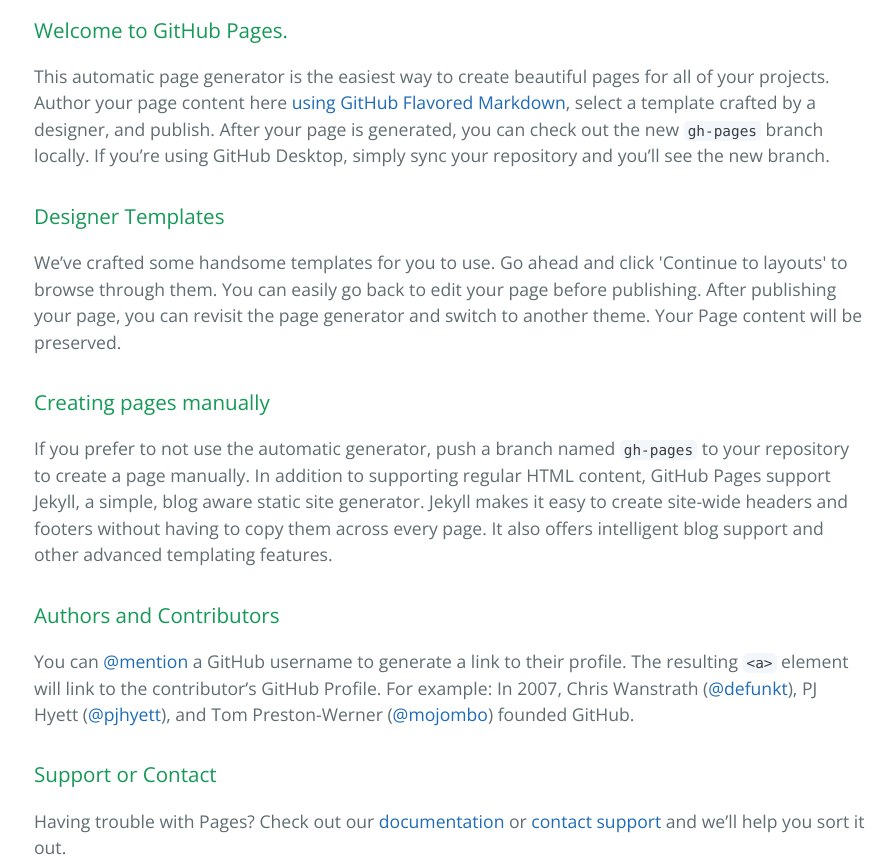
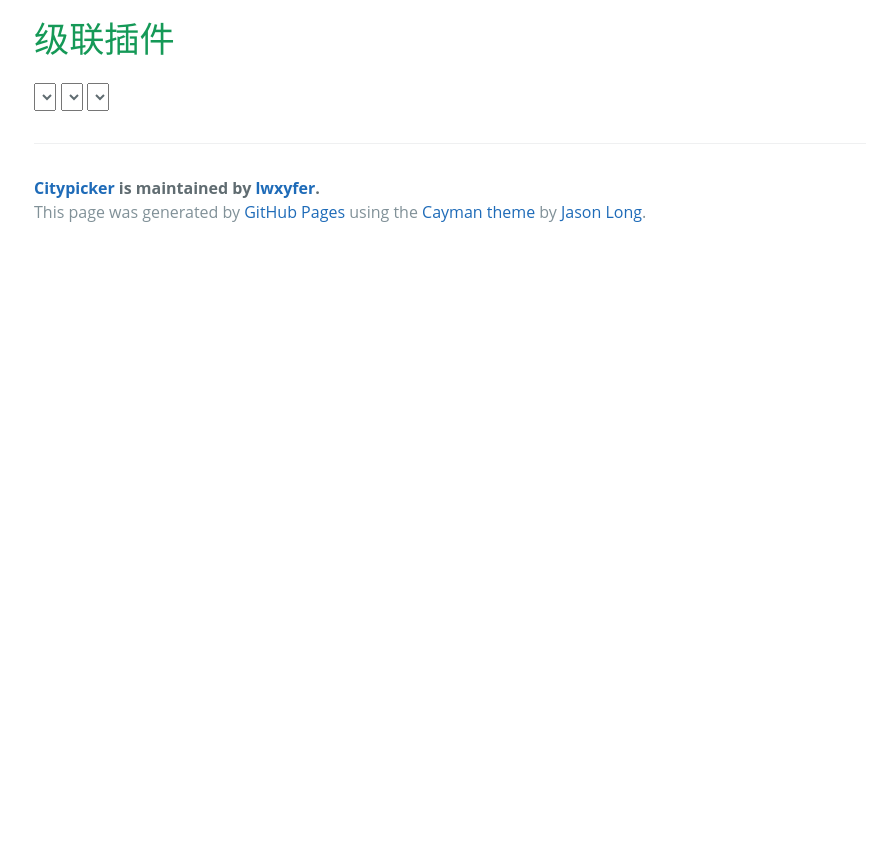
Before and after one commit to lwxyfer/citypicker, a plain HTML site: page index.html in a window 1280 px wide. Shown: the part 400-1264 px from the top of the page, without its empty margins (190-1082 px from the left). After the commit the page ends 800 px from the top, so only its background shows below. Drawn offline with nearby package versions, Linux system fonts and the light colour scheme.

Commit message:
add info

```diff
--- a/index.html
+++ b/index.html
@@ -1,14 +1,21 @@
 <!DOCTYPE html>
 <html lang="en-us">
+
 <head>
     <meta charset="UTF-8">
     <title>Citypicker by lwxyfer</title>
     <meta name="viewport" content="width=device-width, initial-scale=1">
     <link rel="stylesheet" type="text/css" href="stylesheets/normalize.css" media="screen">
-    <link href='https://fonts.googleapis.com/css?family=Open+Sans:400,700' rel='stylesheet' type='text/css'>
     <link rel="stylesheet" type="text/css" href="stylesheets/stylesheet.css" media="screen">
     <link rel="stylesheet" type="text/css" href="stylesheets/github-light.css" media="screen">
+    <style>
+        h1,
+        p {
+            font-family: 'MicroSoft YaHei'
+        }
+    </style>
 </head>
+
 <body>
     <section class="page-header">
         <h1 class="project-name">Citypicker</h1>
@@ -19,30 +26,12 @@
     </section>
 
     <section class="main-content">
-      <h3>
-<a id="welcome-to-github-pages" class="anchor" href="#welcome-to-github-pages" aria-hidden="true"><span aria-hidden="true" class="octicon octicon-link"></span></a>Welcome to GitHub Pages.</h3>
-
-<p>This automatic page generator is the easiest way to create beautiful pages for all of your projects. Author your page content here <a href="https://guides.github.com/features/mastering-markdown/">using GitHub Flavored Markdown</a>, select a template crafted by a designer, and publish. After your page is generated, you can check out the new <code>gh-pages</code> branch locally. If you’re using GitHub Desktop, simply sync your repository and you’ll see the new branch.</p>
-
-<h3>
-<a id="designer-templates" class="anchor" href="#designer-templates" aria-hidden="true"><span aria-hidden="true" class="octicon octicon-link"></span></a>Designer Templates</h3>
-
-<p>We’ve crafted some handsome templates for you to use. Go ahead and click 'Continue to layouts' to browse through them. You can easily go back to edit your page before publishing. After publishing your page, you can revisit the page generator and switch to another theme. Your Page content will be preserved.</p>
-
-<h3>
-<a id="creating-pages-manually" class="anchor" href="#creating-pages-manually" aria-hidden="true"><span aria-hidden="true" class="octicon octicon-link"></span></a>Creating pages manually</h3>
-
-<p>If you prefer to not use the automatic generator, push a branch named <code>gh-pages</code> to your repository to create a page manually. In addition to supporting regular HTML content, GitHub Pages support Jekyll, a simple, blog aware static site generator. Jekyll makes it easy to create site-wide headers and footers without having to copy them across every page. It also offers intelligent blog support and other advanced templating features.</p>
-
-<h3>
-<a id="authors-and-contributors" class="anchor" href="#authors-and-contributors" aria-hidden="true"><span aria-hidden="true" class="octicon octicon-link"></span></a>Authors and Contributors</h3>
-
-<p>You can <a href="https://help.github.com/articles/basic-writing-and-formatting-syntax/#mentioning-users-and-teams" class="user-mention">@mention</a> a GitHub username to generate a link to their profile. The resulting <code>&lt;a&gt;</code> element will link to the contributor’s GitHub Profile. For example: In 2007, Chris Wanstrath (<a href="https://github.com/defunkt" class="user-mention">@defunkt</a>), PJ Hyett (<a href="https://github.com/pjhyett" class="user-mention">@pjhyett</a>), and Tom Preston-Werner (<a href="https://github.com/mojombo" class="user-mention">@mojombo</a>) founded GitHub.</p>
-
-<h3>
-<a id="support-or-contact" class="anchor" href="#support-or-contact" aria-hidden="true"><span aria-hidden="true" class="octicon octicon-link"></span></a>Support or Contact</h3>
-
-<p>Having trouble with Pages? Check out our <a href="https://help.github.com/pages">documentation</a> or <a href="https://github.com/contact">contact support</a> and we’ll help you sort it out.</p>
+        <h1>级联插件</h1>
+        <div class="am-picker">
+            <select name="province" id=""></select>
+            <select name="district" id=""></select>
+            <select name="area" id=""></select>
+        </div>
 
         <footer class="site-footer">
             <span class="site-footer-owner"><a href="https://github.com/lwxyfer/citypicker">Citypicker</a> is maintained by <a href="https://github.com/lwxyfer">lwxyfer</a>.</span>
@@ -54,4 +43,5 @@
 
 
 </body>
+
 </html>
```
Lines whose indentation alone changed are shown as unchanged.
